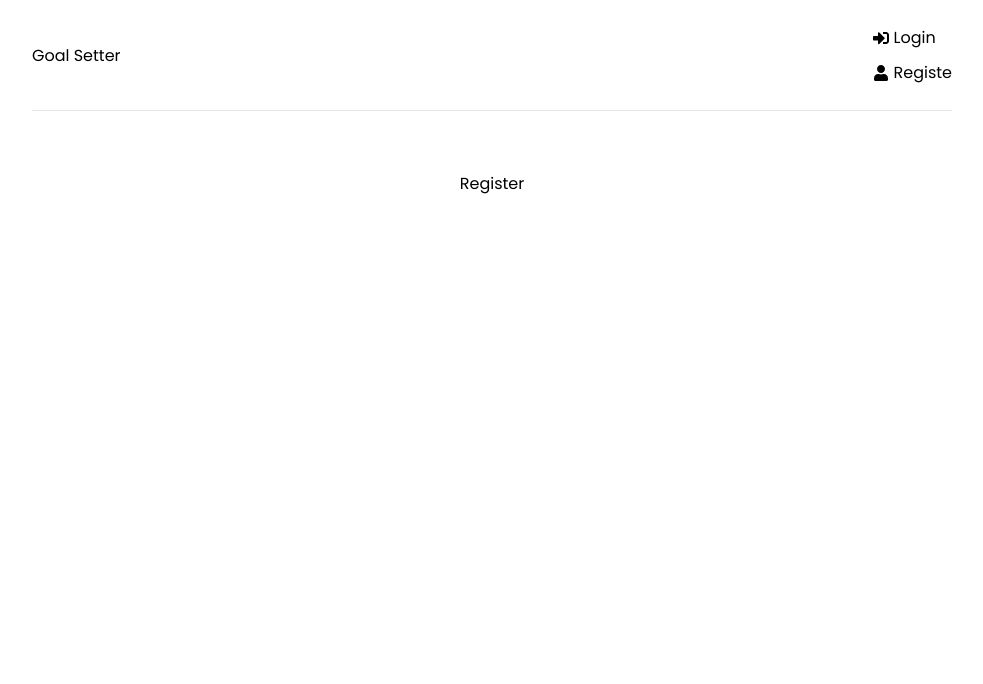
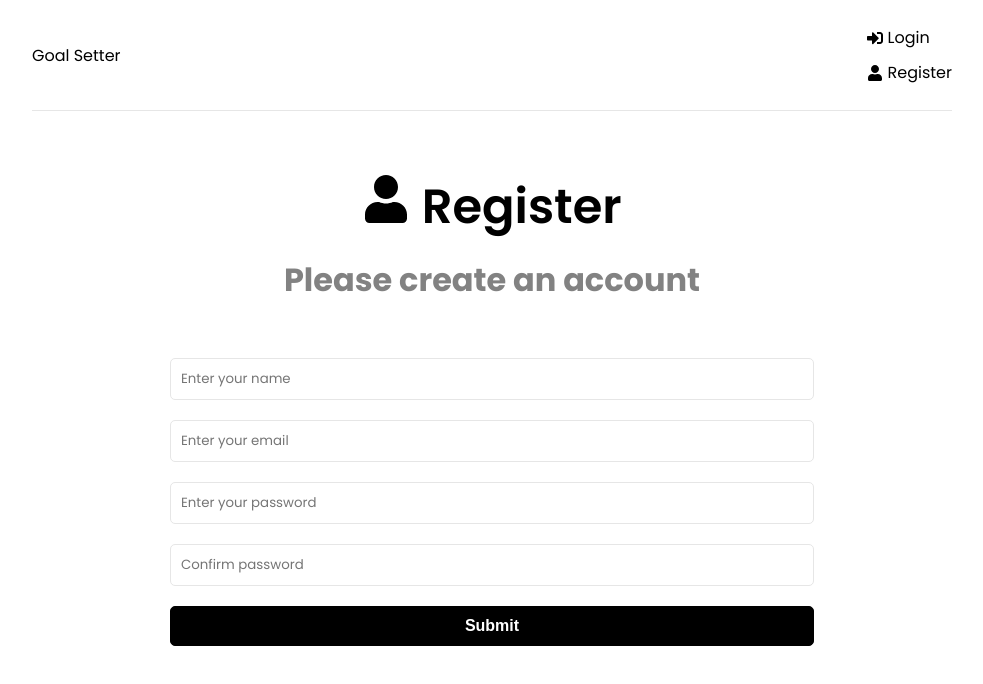
Before and after one commit to alexalikhani95/mern-goals, a React (Create React App) app in the folder frontend/: page /register in a window 1280 px wide. Shown: the top 684 px of the page, without its empty margins (148-1131 px from the left). Built offline with nearby package versions, Linux system fonts and the light colour scheme.

Commit message:
Register page with form

```diff
--- a/frontend/src/components/Header.jsx
+++ b/frontend/src/components/Header.jsx
@@ -14,7 +14,7 @@
             <FaSignInAlt /> Login
           </Link>
           <Link to="/register">
-            <FaUser /> Registe
+            <FaUser /> Register
           </Link>
         </li>
       </ul>
--- a/frontend/src/pages/Register.jsx
+++ b/frontend/src/pages/Register.jsx
@@ -1,7 +1,98 @@
 import React from "react";
+import { useState, useEffect } from "react";
+import { FaUser } from "react-icons/fa";
 
 const Register = () => {
-  return <div>Register</div>;
+  const [formData, setFormData] = useState({
+    name: "",
+    email: "",
+    password: "",
+    password2: "", // confirm password
+  });
+
+  const { name, email, password, password2 } = formData;
+
+  const onChange = (e) => {
+    setFormData((prevState) => ({
+      ...prevState,
+      [e.target.name]: e.target.value,
+    }));
+  };
+
+  const onSubmit = (e) => {
+    e.preventDefault();
+  };
+
+  return (
+    <>
+      <section className="heading">
+        <h1>
+          <FaUser /> Register
+        </h1>
+        <p>Please create an account</p>
+      </section>
+
+      <section className="form">
+        <form onSubmit={onSubmit}>
+          <div className="form-group">
+            <input
+              type="text"
+              className="form-control"
+              id="name"
+              name="name"
+              value={name}
+              placeholder="Enter your name"
+              onChange={onChange}
+            />
+          </div>
+        </form>
+        <form>
+          <div className="form-group">
+            <input
+              type="email"
+              className="form-control"
+              id="email"
+              email="email"
+              value={email}
+              placeholder="Enter your email"
+              onChange={onChange}
+            />
+          </div>
+        </form>
+        <form>
+          <div className="form-group">
+            <input
+              type="password"
+              className="form-control"
+              id="password"
+              password="password"
+              value={password}
+              placeholder="Enter your password"
+              onChange={onChange}
+            />
+          </div>
+        </form>
+        <form>
+          <div className="form-group">
+            <input
+              type="password"
+              className="form-control"
+              id="password2"
+              password2="password2"
+              value={password2}
+              placeholder="Confirm password"
+              onChange={onChange}
+            />
+          </div>
+        </form>
+        <div className="form-group">
+          <button type="submit" className="btn btn-block">
+            Submit
+          </button>
+        </div>
+      </section>
+    </>
+  );
 };
 
 export default Register;
```
